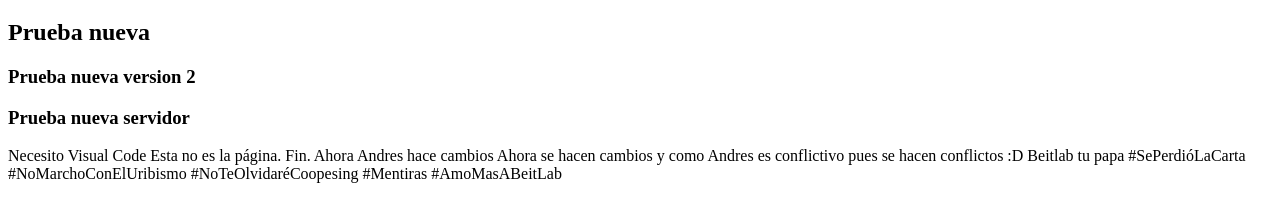
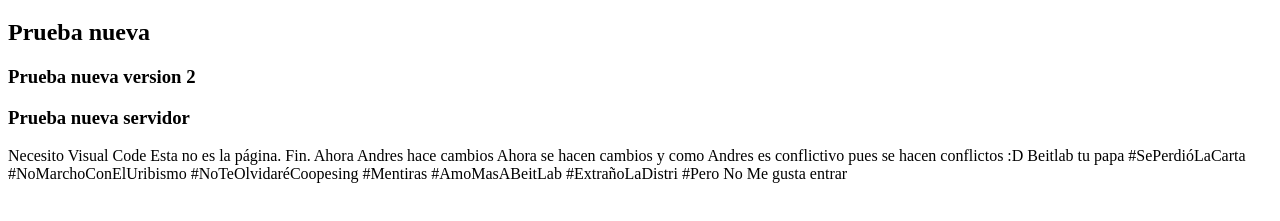
Before and after one commit to beitlab/Probando, a website: page index.html in a window 1280 px wide. Shown: the part 61-282 px from the top of the page. Drawn offline with Linux system fonts and the light colour scheme.

Commit message:
Esta vez si conflictos

```diff
--- a/index.html
+++ b/index.html
@@ -24,8 +24,8 @@
               #NoTeOlvidaréCoopesing
               #Mentiras
               #AmoMasABeitLab
-
-
-
+              #ExtrañoLaDistri
+              #Pero No Me gusta entrar
+              <div id="NoAlTerrorismo"></div>
 </body>
 </html>
```
